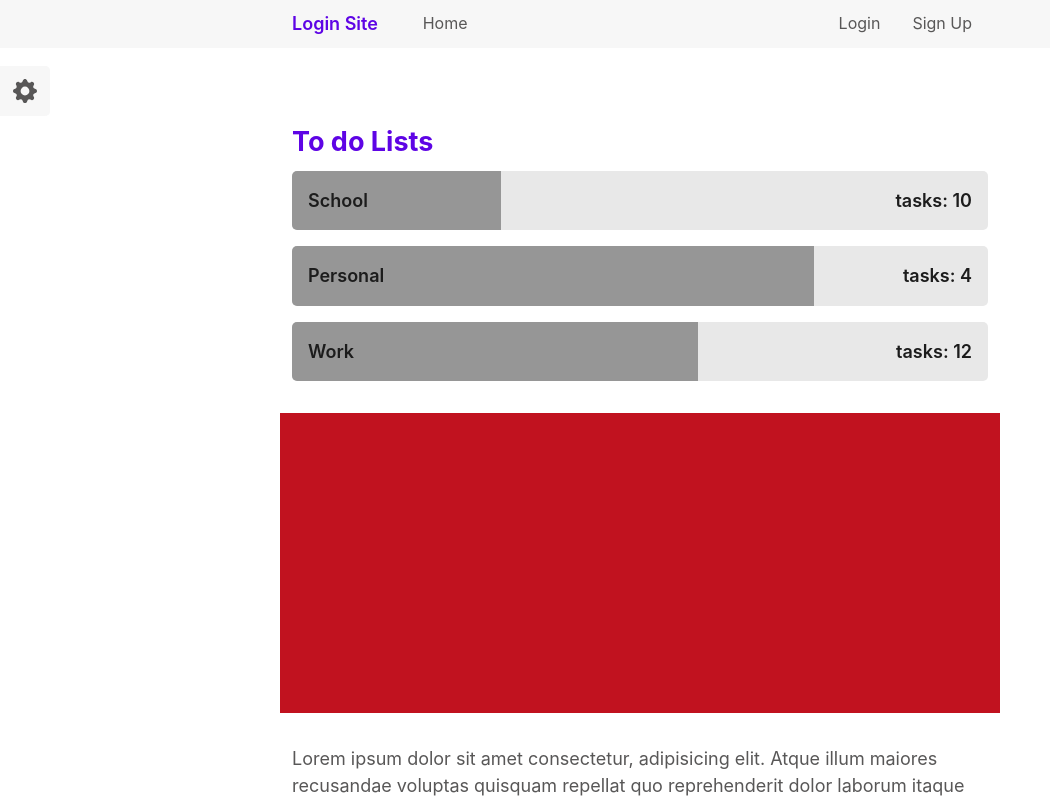
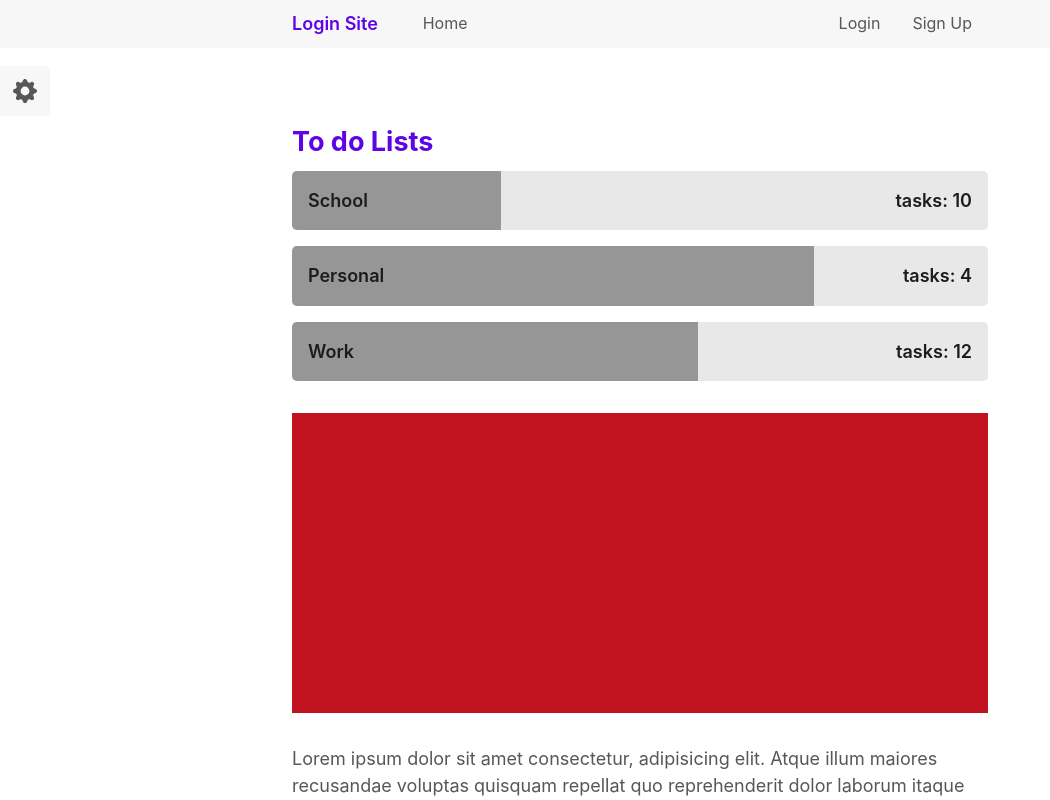
Before and after one commit to aaron-soto/react-checklists, a React (Create React App) app: page / in a window 1280 px wide. Shown: the top 800 px of the page, without its empty margins (0-1050 px from the left). Built offline with nearby package versions, Linux system fonts and the light colour scheme.

Commit message:
parent-wrapper

```diff
--- a/src/App.js
+++ b/src/App.js
@@ -24,10 +24,12 @@ function App() {
 				</ul>
 			</div>
 
-			<div className='container parent-wrapper'>
-				<div className='child'></div>
-				<div className='child'></div>
-				<div className='child'></div>
+			<div className='container '>
+				<div className='parent-wrapper'>
+					<div className='child'></div>
+					<div className='child'></div>
+					<div className='child'></div>
+				</div>
 			</div>
 
 			<div className='container content-container'>
```
